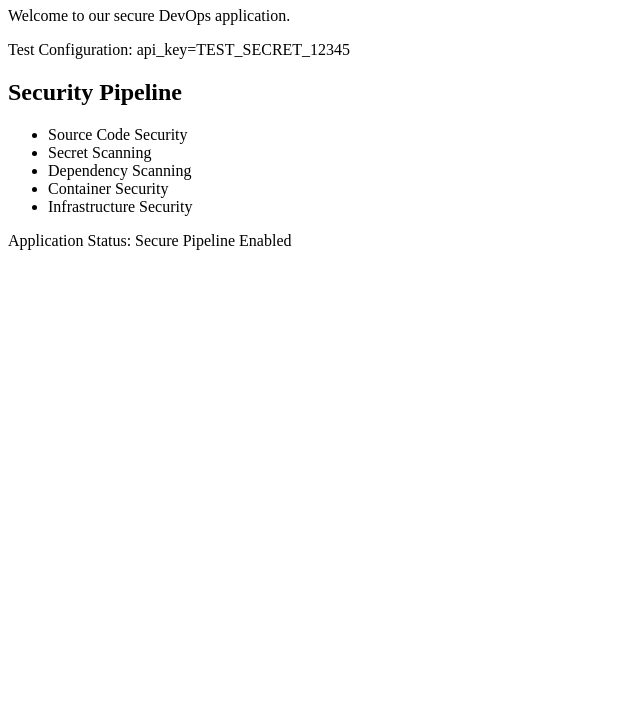
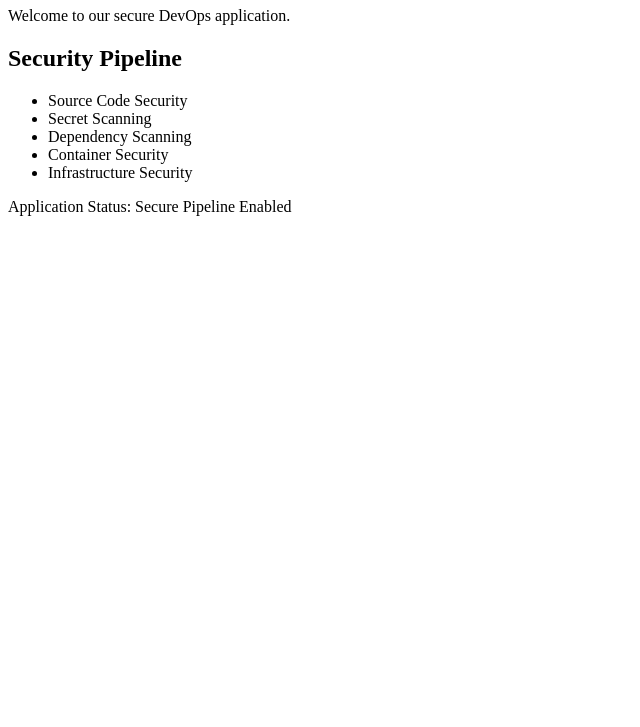
Before and after one commit to vishwashah62004-code/cloud-devops-pipeline-security, a plain HTML site: page index.html in a window 1280 px wide. Shown: the part 73-800 px from the top of the page, without its empty margins (0-640 px from the left). Drawn offline with Linux system fonts and the light colour scheme.

Commit message:
Update index.html

```diff
--- a/index.html
+++ b/index.html
@@ -11,7 +11,7 @@
     <p>
         Welcome to our secure DevOps application.
     </p>
-   <p>Test Configuration: api_key=TEST_SECRET_12345</p>
+
     <h2>Security Pipeline</h2>
 
     <ul>
```
